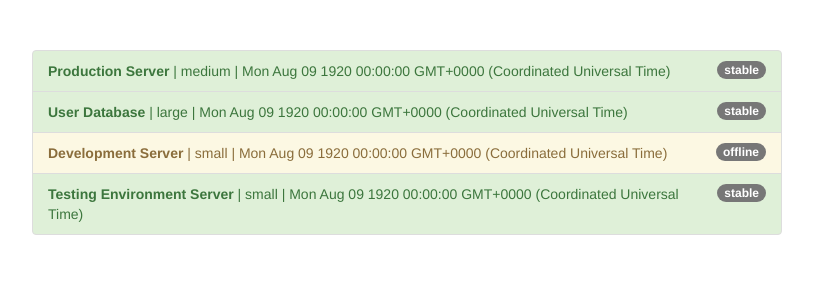
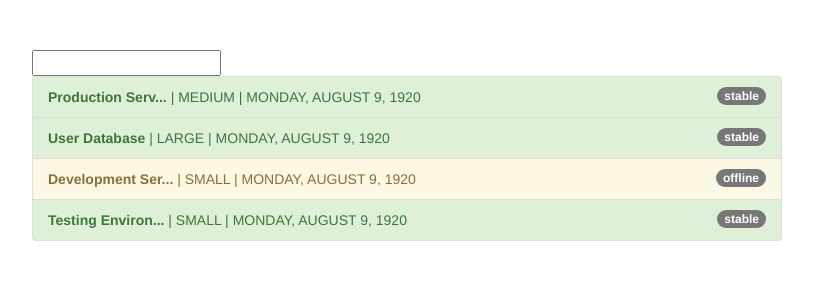
Before and after one commit to deskach/angular4, an Angular app: page / in a window 1280 px wide. Shown: the top 300 px of the page, without its empty margins (233-1046 px from the left). Built offline with nearby package versions, Linux system fonts and the light colour scheme.

Commit message:
Some work with pipes

```diff
--- a/src/app/app.component.html
+++ b/src/app/app.component.html
@@ -1,16 +1,19 @@
 <div class="container">
   <div class="row">
     <div class="col-xs-12 col-sm-10 col-md-8 col-sm-offset-1 col-md-offset-2">
+      <input type="text" [(ngModel)]="filteredStatus">
       <ul class="list-group">
         <li
           class="list-group-item"
-          *ngFor="let server of servers"
+          *ngFor="let server of servers | filter:filteredStatus:'status'"
           [ngClass]="getStatusClasses(server)">
           <span
             class="badge">
             {{ server.status }}
           </span>
-          <strong>{{ server.name }}</strong> | {{ server.instanceType }} | {{ server.started }}
+          <strong>{{ server.name | shorten:15 }}</strong> |
+          {{ server.instanceType | uppercase }} |
+          {{ server.started | date: 'fullDate' | uppercase }}
         </li>
       </ul>
     </div>
--- a/src/app/app.component.ts
+++ b/src/app/app.component.ts
@@ -1,4 +1,4 @@
-import {Component} from '@angular/core';
+import { Component } from '@angular/core';
 
 @Component({
   selector: 'app-root',
@@ -32,6 +32,7 @@
       started: new Date(15, 1, 2017)
     }
   ];
+  public filteredStatus = '';
 
   getStatusClasses(server: { instanceType: string, name: string, status: string, started: Date }) {
     return {
--- /dev/null
+++ b/src/app/filter.pipe.ts
@@ -0,0 +1,24 @@
+import { Pipe, PipeTransform } from '@angular/core';
+
+@Pipe({
+  name: 'filter'
+})
+export class FilterPipe implements PipeTransform {
+
+  transform(value: any, filterString: string, propName: string): any {
+    if (value.length > 0 && filterString) {
+      const resultArray = [];
+
+      for (const item of value) {
+        if (item[propName].startsWith(filterString)) {
+          resultArray.push(item);
+        }
+      }
+
+      return resultArray;
+    }
+
+    return value;
+  }
+
+}
--- /dev/null
+++ b/src/app/shorten.pipe.ts
@@ -0,0 +1,14 @@
+import { Pipe, PipeTransform } from '@angular/core';
+
+@Pipe({
+  name: 'shorten'
+})
+export class ShortenPipe implements PipeTransform {
+  transform(value: any, limit: number) {
+    if (value.length > limit) {
+      return value.substr(0, limit) + '...';
+    }
+
+    return value;
+  }
+}
```
Also changed, not shown: src/app/app.module.ts (+10 -6 lines).
